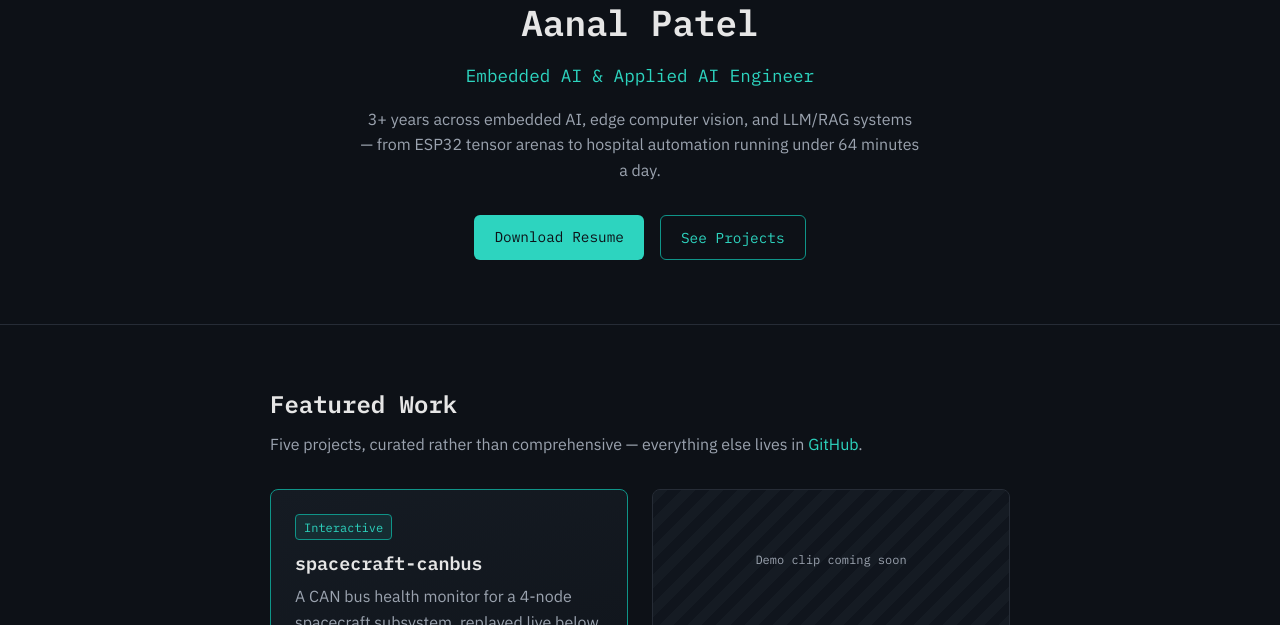
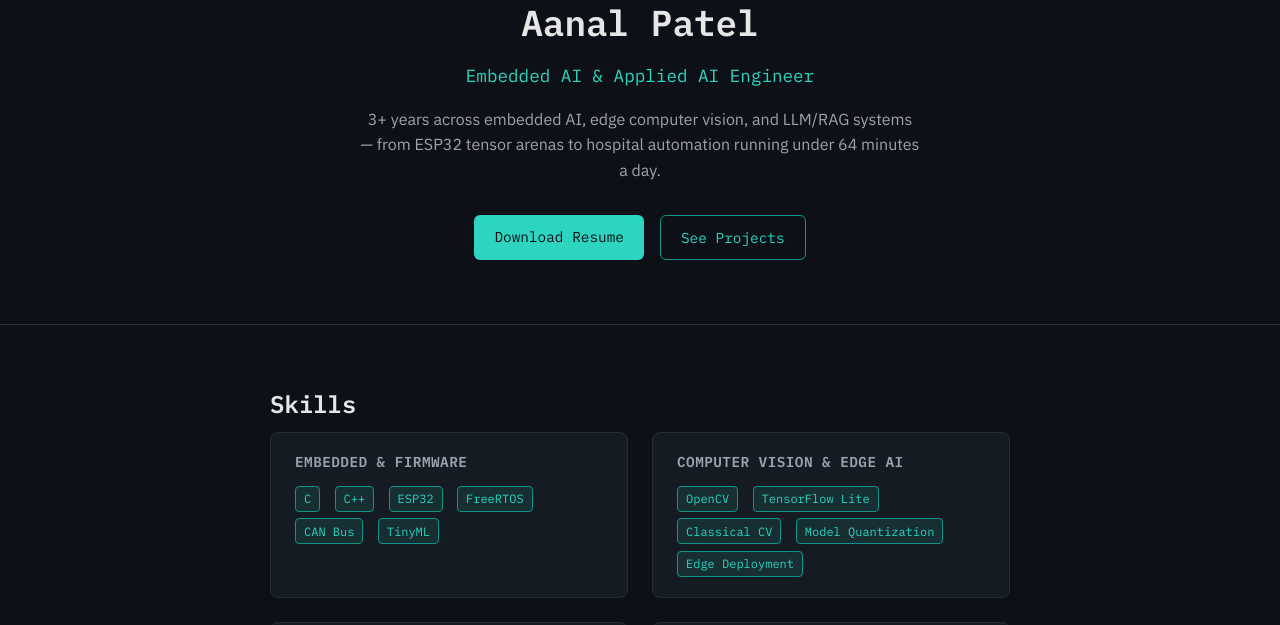
Before and after one commit to Aanalpatel99/aanalpatel99.github.io, a Jekyll site: the page built from index.html, in a window 1280 px wide and 1400 px high, cut to the strip 775-1400 px from the top of the window. Built offline with Jekyll 4.4.1, drawn with Linux system fonts in a browser that asks for light colours; some of the changed text lies outside the part shown.

Commit message:
Add Skills section and public resume.pdf
- New #skills section (draft copy, flagged for review) between hero
  and Featured Work: Embedded & Firmware, CV & Edge AI, LLM/RAG,
  Languages & Tools — plus nav link
- Add resume.pdf at repo root: phone number redacted from the master
  resume via true PDF text-layer redaction (original file untouched),
  email/LinkedIn/GitHub left as-is

```diff
--- a/_layouts/default.html
+++ b/_layouts/default.html
@@ -15,6 +15,7 @@
     <div class="container site-nav-inner">
       <a href="/" class="site-nav-brand mono">aanal<span class="accent">.</span>patel</a>
       <nav class="site-nav-links mono">
+        <a href="/#skills">Skills</a>
         <a href="/#projects">Work</a>
         <a href="/#canbus">CAN Bus</a>
         <a href="/#blog">Blog</a>
--- a/assets/css/main.css
+++ b/assets/css/main.css
@@ -325,6 +325,39 @@ section:last-child {
   font-size: 0.85rem;
 }
 
+/* Skills */
+
+.skills-grid {
+  display: grid;
+  grid-template-columns: repeat(2, 1fr);
+  gap: 1.5rem;
+}
+
+.skill-group {
+  background: var(--bg-elevated);
+  border: 1px solid var(--border);
+  border-radius: 8px;
+  padding: 1.25rem 1.5rem;
+}
+
+.skill-group-title {
+  font-size: 0.9rem;
+  color: var(--text-muted);
+  text-transform: uppercase;
+  letter-spacing: 0.03em;
+  margin-bottom: 0.9rem;
+}
+
+.skill-group .tags {
+  margin: 0;
+}
+
+@media (max-width: 700px) {
+  .skills-grid {
+    grid-template-columns: 1fr;
+  }
+}
+
 /* Project grid */
 
 .project-grid {
--- a/index.html
+++ b/index.html
@@ -24,6 +24,54 @@ title: Home
     <div class="hero-links">
       <a href="/resume.pdf" class="btn" download>Download Resume</a>
       <a href="#projects" class="btn btn-secondary">See Projects</a>
+    </div>
+  </div>
+</section>
+
+<!-- DRAFT COPY: skill list drafted from the plan's positioning/project notes, not verified against you — edit freely -->
+<section id="skills">
+  <div class="container">
+    <h2>Skills</h2>
+    <div class="skills-grid">
+      <div class="skill-group">
+        <h3 class="skill-group-title">Embedded &amp; Firmware</h3>
+        <div class="tags">
+          <span class="tag">C</span>
+          <span class="tag">C++</span>
+          <span class="tag">ESP32</span>
+          <span class="tag">FreeRTOS</span>
+          <span class="tag">CAN Bus</span>
+          <span class="tag">TinyML</span>
+        </div>
+      </div>
+      <div class="skill-group">
+        <h3 class="skill-group-title">Computer Vision &amp; Edge AI</h3>
+        <div class="tags">
+          <span class="tag">OpenCV</span>
+          <span class="tag">TensorFlow Lite</span>
+          <span class="tag">Classical CV</span>
+          <span class="tag">Model Quantization</span>
+          <span class="tag">Edge Deployment</span>
+        </div>
+      </div>
+      <div class="skill-group">
+        <h3 class="skill-group-title">LLM &amp; RAG Systems</h3>
+        <div class="tags">
+          <span class="tag">RAG Pipelines</span>
+          <span class="tag">Vector Search</span>
+          <span class="tag">Prompt Engineering</span>
+          <span class="tag">LLM Evaluation</span>
+        </div>
+      </div>
+      <div class="skill-group">
+        <h3 class="skill-group-title">Languages &amp; Tools</h3>
+        <div class="tags">
+          <span class="tag">Python</span>
+          <span class="tag">Git</span>
+          <span class="tag">Docker</span>
+          <span class="tag">Linux</span>
+        </div>
+      </div>
     </div>
   </div>
 </section>
```
Also changed, not shown: 1 other file.
